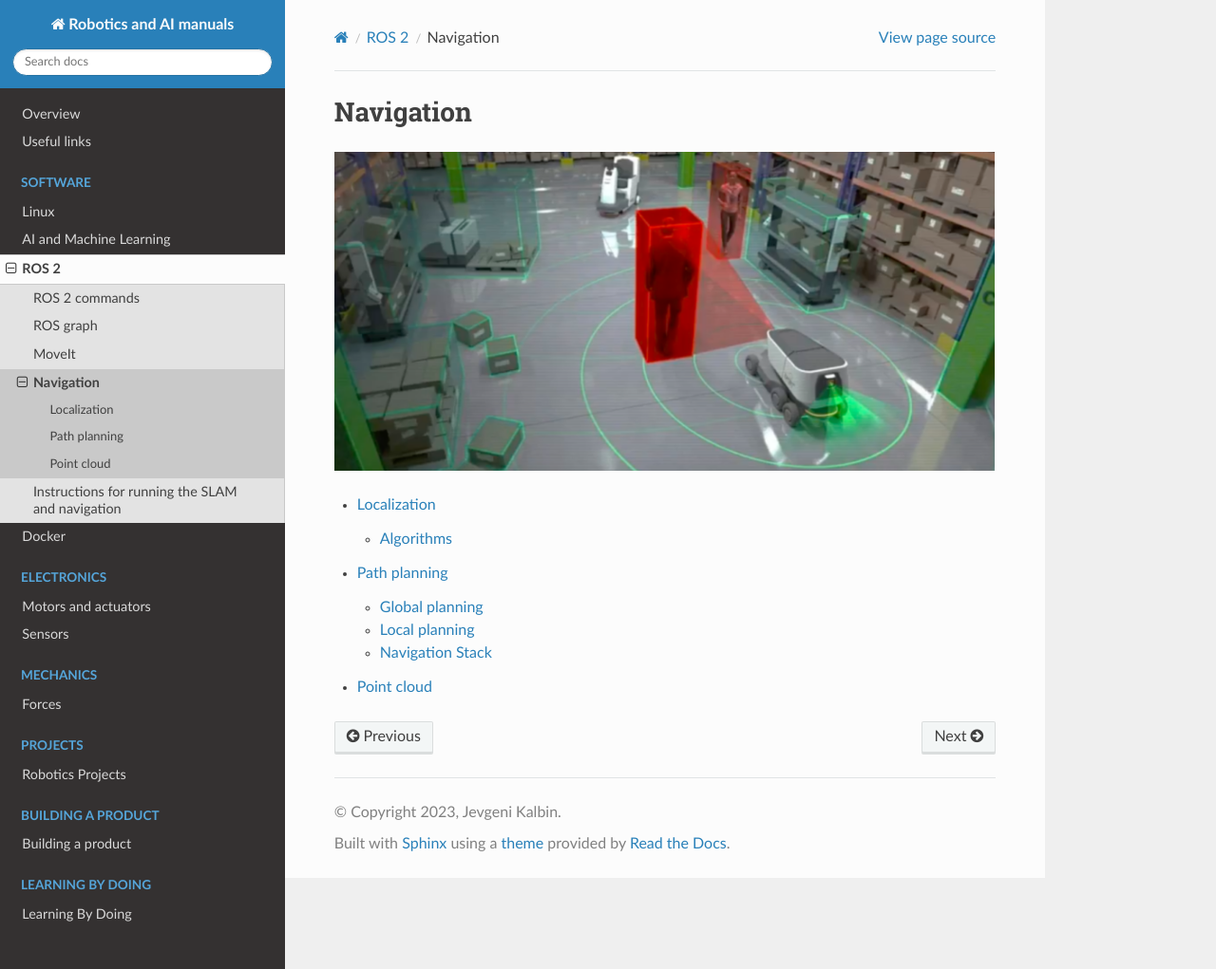
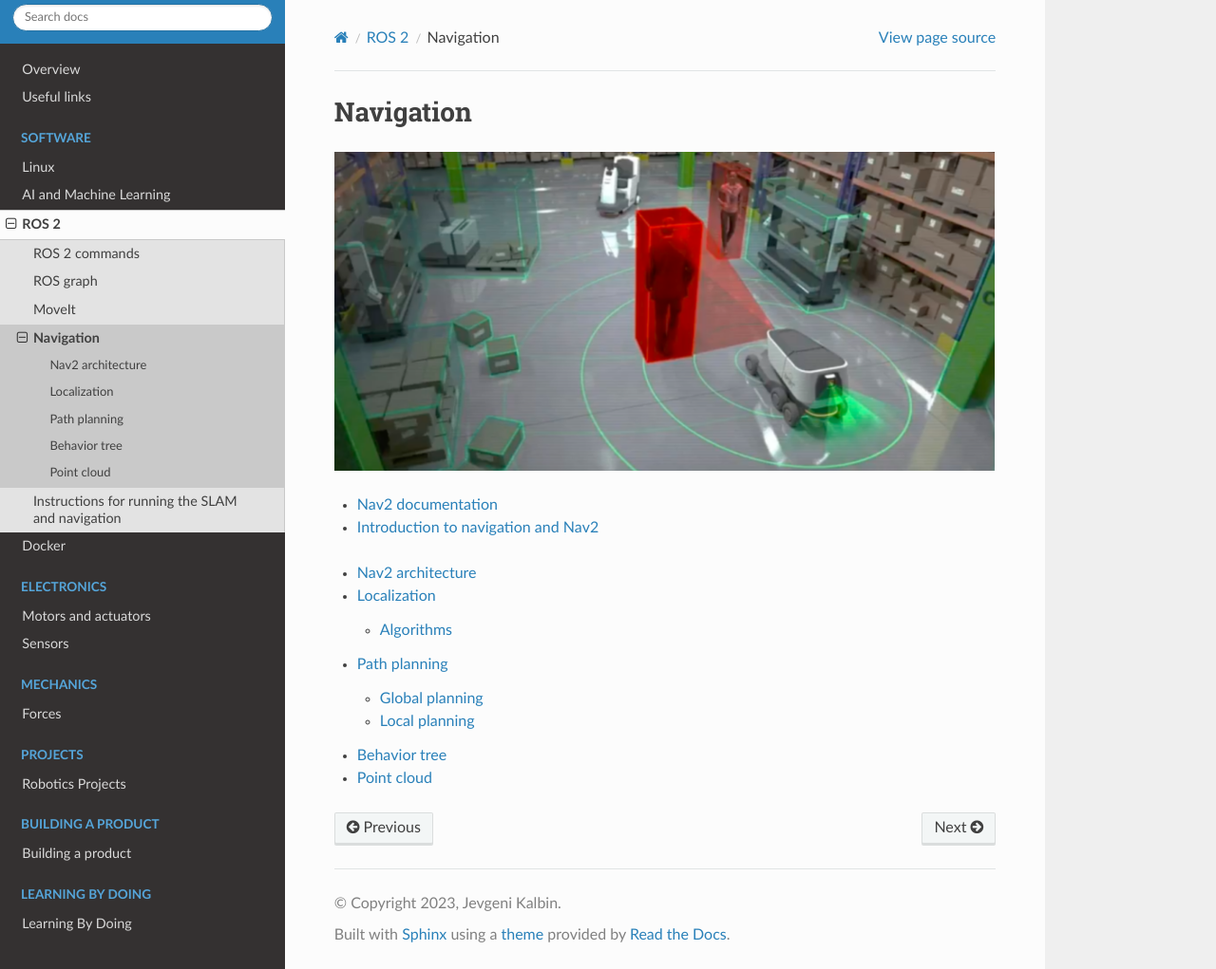
Before and after one commit to jevgenik/manuals, a Sphinx documentation site: the page built from source/files/software/ros2/navigation/navigation.rst, in a window 1280 px wide and 1021 px high. Shown: the whole window at 95% size. Built offline with Sphinx 7.4.7 and the Read the Docs theme 2.0.0, drawn with Linux system fonts in a browser that asks for light colours.

Commit message:
behavior tree

```diff
--- a/source/files/software/ros2/navigation/navigation.rst
+++ b/source/files/software/ros2/navigation/navigation.rst
@@ -5,9 +5,15 @@ Navigation
 .. image:: ../images/robot_navigation.png
    :alt: Robot Navigation
 
+* `Nav2 documentation <https://navigation.ros.org>`_
+
+* `Introduction to navigation and Nav2 <https://husarion.com/tutorials/ros2-tutorials/9-navigation/>`_
+
 .. toctree::
    :maxdepth: 2
 
+   nav2_architecture
    localization
    path_planning
+   behavior_tree
    pointcloud
--- a/source/files/software/ros2/navigation/path_planning.rst
+++ b/source/files/software/ros2/navigation/path_planning.rst
@@ -17,12 +17,6 @@ Global planning
 Local planning
 ==============
 
-Navigation Stack
-================
-
-.. image:: ../images/nav2_stack.png
-   :width: 700
-   :alt: Nav2 stack
 
 ROS 2 packages
 --------------
```
Also changed, not shown: source/files/software/ros2/navigation/behavior_tree.rst (added, +19 -0 lines), source/files/software/ros2/navigation/nav2_architecture.rst (added, +15 -0 lines), Original_Markdown/OK_behavior_tree.md (renamed from Original_Markdown/behavior_tree.md), source/files/software/ros2/images/behavior_tree.png (added), source/files/software/ros2/images/nav2_architecture.png (added), source/files/software/ros2/images/nav2_stack.png (deleted).
